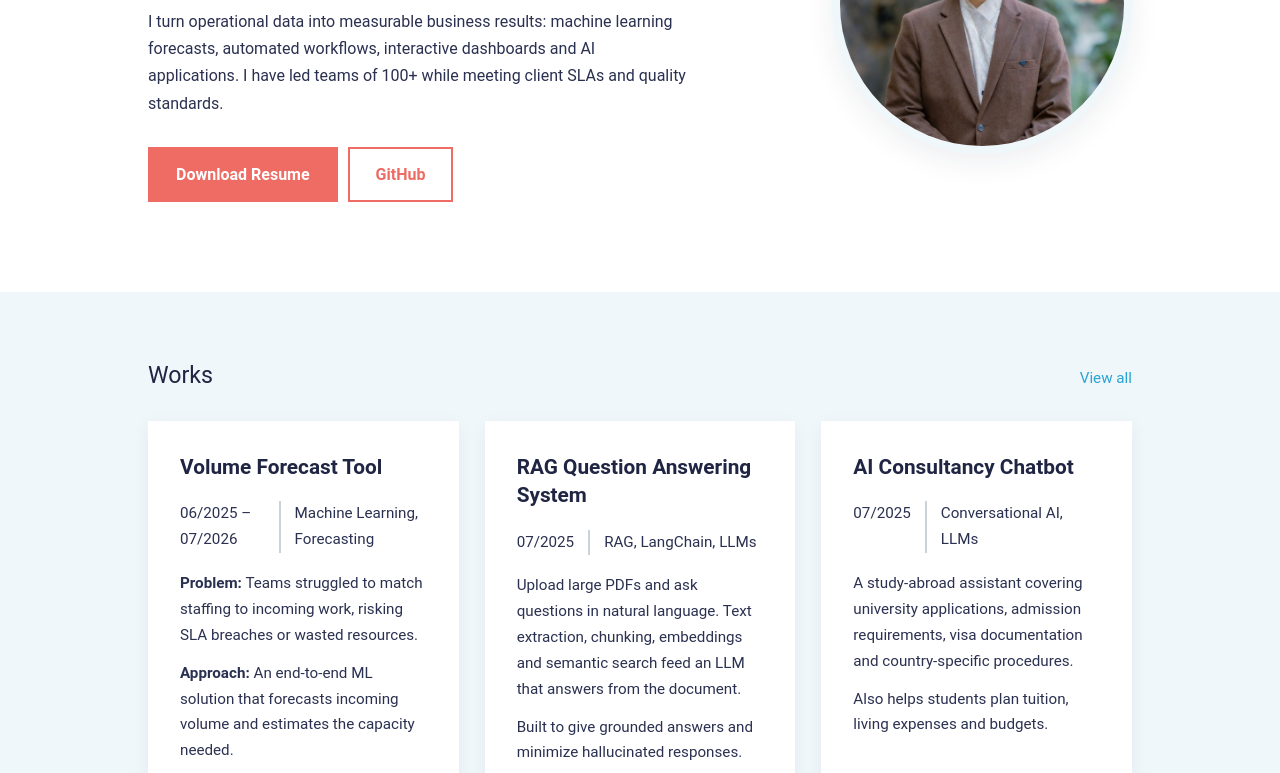
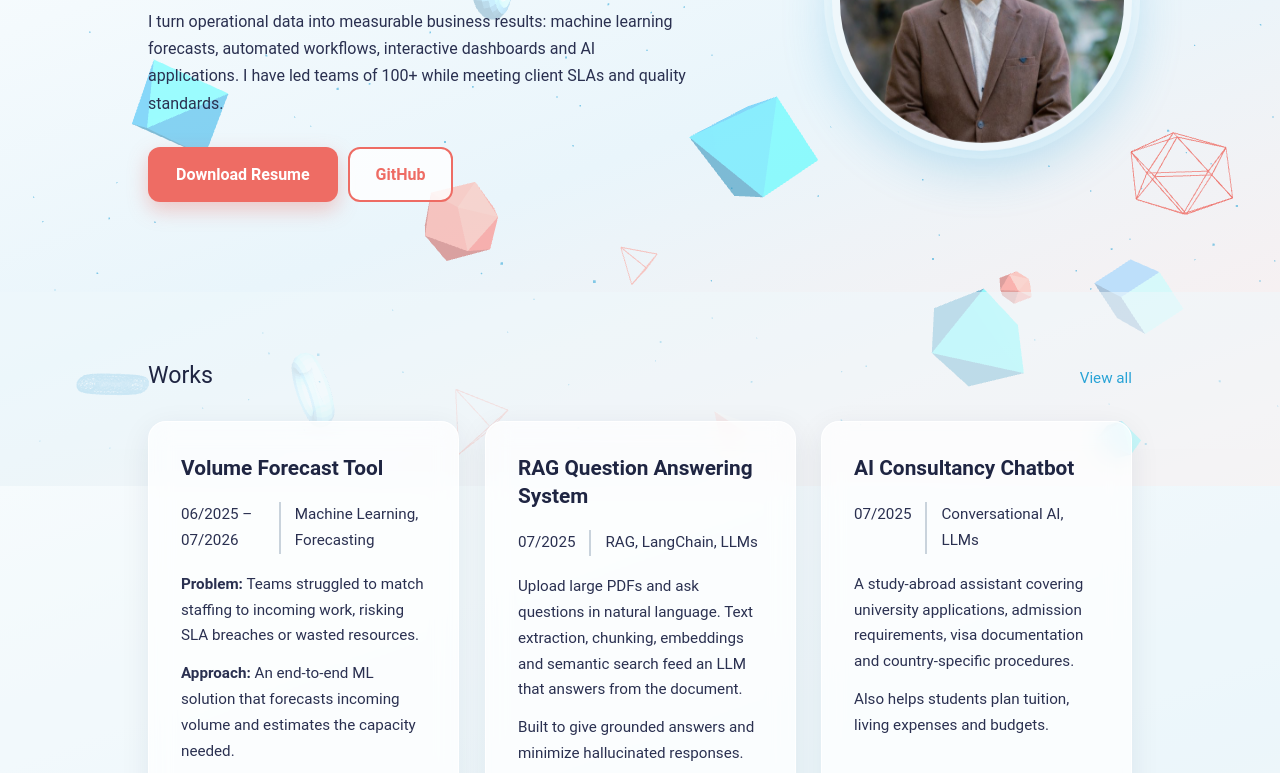
Before and after one commit to pranavghimire05-cpu/pranavghimire05-cpu.github.io, a plain HTML site: page index.html in a window 1280 px wide. Shown: the part 314-1087 px from the top of the page. Drawn offline with nearby package versions, Linux system fonts and the light colour scheme; animation ran at ten frames a second.

Commit message:
Enhance styles and add animations in index.html
Updated styles for various elements including buttons, cards, and sections. Added animations and improved background effects.

```diff
--- a/index.html
+++ b/index.html
@@ -8,8 +8,8 @@
 <style>
 :root{--navy:#1f2542;--text:#2a3050;--muted:#5d6482;--coral:#ee6c64;--coral-d:#e0564e;--blue:#29a3d6;--band:#eff7fb;--line:#e1ecf2;color-scheme:light}
 *{box-sizing:border-box}
-html{scroll-behavior:smooth}
-body{margin:0;font-family:Roboto,system-ui,-apple-system,"Segoe UI",sans-serif;background:#fff;color:var(--text);line-height:1.7}
+html{scroll-behavior:smooth;background:linear-gradient(160deg,#ffffff 0%,#e9f5fb 55%,#fdeeed 100%);background-attachment:fixed}
+body{margin:0;font-family:Roboto,system-ui,-apple-system,"Segoe UI",sans-serif;background:transparent;color:var(--text);line-height:1.7}
 a{color:var(--blue)}
 .wrap{max-width:1040px;margin:0 auto;padding:0 28px}
 nav{position:relative}
@@ -23,21 +23,22 @@ nav a.l:hover{color:var(--coral)}
 .hero .wrap{display:flex;align-items:center;justify-content:space-between;gap:48px}
 .hero h1{font-size:clamp(2rem,4.6vw,3rem);line-height:1.25;margin:0 0 22px;color:var(--navy)}
 .hero p{max-width:540px;color:var(--text);margin:0 0 30px}
-.btn{display:inline-block;background:var(--coral);color:#fff;text-decoration:none;font-weight:600;padding:14px 28px;transition:background .2s}
+.btn{display:inline-block;background:var(--coral);color:#fff;text-decoration:none;font-weight:600;padding:14px 28px;border-radius:12px;box-shadow:0 8px 20px rgba(238,108,100,.35);transition:background .2s,transform .2s}
+.btn:hover{transform:translateY(-2px)}
 .btn:hover{background:var(--coral-d)}
-.btn.ghost{background:#fff;color:var(--coral);border:2px solid var(--coral);padding:12px 26px;margin-left:10px}
+.btn.ghost{background:rgba(255,255,255,.8);box-shadow:none;color:var(--coral);border:2px solid var(--coral);padding:12px 26px;margin-left:10px}
 .btn.ghost:hover{background:var(--coral);color:#fff}
 .photo{flex:0 0 300px;height:300px;border-radius:50%;background:var(--band);padding:8px;box-shadow:0 8px 30px rgba(31,37,66,.08);overflow:hidden;position:relative}
 .photo img{width:100%;height:100%;object-fit:cover;border-radius:50%;display:block}
 .photo .ini{display:none;position:absolute;inset:8px;border-radius:50%;background:linear-gradient(135deg,#cfe9f5,#fbd9d6);align-items:center;justify-content:center;font-size:4rem;font-weight:700;color:var(--navy)}
 .photo.noimg .ini{display:flex}
-section.band{background:var(--band);padding:64px 0}
+section.band{background:rgba(239,247,251,.55);padding:64px 0}
 section.plain{padding:64px 0}
 .head{display:flex;justify-content:space-between;align-items:baseline;margin-bottom:26px}
 .head h2{margin:0;font-size:1.45rem;font-weight:400;color:var(--navy)}
 .head a{text-decoration:none;font-size:.95rem}
 .grid{display:grid;grid-template-columns:repeat(auto-fit,minmax(300px,1fr));gap:26px}
-.card{background:#fff;padding:32px;box-shadow:0 4px 18px rgba(31,37,66,.05);display:flex;flex-direction:column}
+.card{background:rgba(255,255,255,.72);backdrop-filter:blur(12px);-webkit-backdrop-filter:blur(12px);border:1px solid rgba(255,255,255,.9);border-radius:18px;padding:32px;box-shadow:0 8px 30px rgba(31,37,66,.08);display:flex;flex-direction:column}
 .card h3{margin:0 0 20px;font-size:1.3rem;line-height:1.35;color:var(--navy)}
 .meta{display:flex;gap:14px;margin-bottom:18px;font-size:.95rem;color:var(--text)}
 .meta span+span{border-left:2px solid #c9d3dc;padding-left:14px}
@@ -45,12 +46,12 @@ section.plain{padding:64px 0}
 .card .more{margin-top:auto;padding-top:8px;text-decoration:none;font-weight:600;font-size:.95rem}
 .card .more:hover{text-decoration:underline}
 .stats{display:grid;grid-template-columns:repeat(auto-fit,minmax(150px,1fr));gap:20px}
-.stat{background:#fff;padding:24px;box-shadow:0 4px 18px rgba(31,37,66,.05);text-align:center}
+.stat{background:rgba(255,255,255,.72);backdrop-filter:blur(12px);-webkit-backdrop-filter:blur(12px);border:1px solid rgba(255,255,255,.9);border-radius:18px;padding:24px;box-shadow:0 8px 30px rgba(31,37,66,.08);text-align:center}
 .stat b{display:block;font-size:1.8rem;color:var(--coral);line-height:1.2}
 .stat span{font-size:.88rem;color:var(--muted)}
 .skill h3{font-size:1.05rem;margin:0 0 10px}
 .skill p{margin:0;color:var(--muted)}
-.job{background:#fff;padding:26px 30px;margin-bottom:22px;box-shadow:0 4px 18px rgba(31,37,66,.05)}
+.job{background:rgba(255,255,255,.72);backdrop-filter:blur(12px);-webkit-backdrop-filter:blur(12px);border-radius:18px;padding:26px 30px;margin-bottom:22px;box-shadow:0 8px 30px rgba(31,37,66,.08)}
 .job h3{margin:0;font-size:1.15rem;color:var(--navy)}
 .job .meta{margin:4px 0 10px;color:var(--muted)}
 .job ul{margin:0;padding-left:20px;font-size:.95rem}
@@ -69,9 +70,19 @@ footer{padding:28px 0;text-align:center;color:var(--muted);font-size:.9rem}
  .photo{flex-basis:auto;width:240px;height:240px}
  .btn.ghost{margin:10px 0 0}
 }
+
+#bg{position:fixed;inset:0;width:100%;height:100%;z-index:-1;pointer-events:none}
+.card,.stat,.job{transition:transform .25s ease,box-shadow .25s ease;will-change:transform}
+.card:hover,.stat:hover,.job:hover{box-shadow:0 18px 44px rgba(31,37,66,.16)}
+.photo{animation:float 6s ease-in-out infinite;box-shadow:0 18px 50px rgba(41,163,214,.28),0 0 0 8px rgba(255,255,255,.7)}
+@keyframes float{0%,100%{transform:translateY(0)}50%{transform:translateY(-14px)}}
+.rv{opacity:0;transform:translateY(28px);transition:opacity .7s ease,transform .7s ease}
+.rv.in{opacity:1;transform:none}
+@media(prefers-reduced-motion:reduce){.photo{animation:none}.rv{opacity:1;transform:none;transition:none}}
 </style>
 </head>
 <body>
+<canvas id="bg" aria-hidden="true"></canvas>
 <nav><div class="wrap">
   <button class="burger" aria-label="Menu" onclick="document.getElementById('m').classList.toggle('open')"><i></i><i></i><i></i></button>
   <div class="menu" id="m">
@@ -200,5 +211,68 @@ footer{padding:28px 0;text-align:center;color:var(--muted);font-size:.9rem}
 </div></section>
 
 <footer>&copy; 2026 Pranav Raj Ghimire</footer>
+<script src="https://cdnjs.cloudflare.com/ajax/libs/three.js/r128/three.min.js"></script>
+<script>
+(function(){
+var reduce=matchMedia('(prefers-reduced-motion: reduce)').matches;
+var c=document.getElementById('bg');
+if(window.THREE&&c){
+ var r=new THREE.WebGLRenderer({canvas:c,alpha:true,antialias:true});
+ r.setPixelRatio(Math.min(devicePixelRatio||1,2));
+ var sc=new THREE.Scene(),cam=new THREE.PerspectiveCamera(55,1,.1,100);cam.position.z=14;
+ sc.add(new THREE.AmbientLight(0xffffff,.85));
+ var dl=new THREE.DirectionalLight(0xffffff,.9);dl.position.set(5,8,10);sc.add(dl);
+ var g=new THREE.Group();sc.add(g);
+ var cols=[0xee6c64,0x29a3d6,0x9ad0ec,0xf7b4af,0x7fb7e6];
+ var geos=[new THREE.IcosahedronGeometry(1,0),new THREE.OctahedronGeometry(1,0),new THREE.TorusGeometry(.8,.28,12,32),new THREE.TetrahedronGeometry(1.1,0),new THREE.BoxGeometry(1.2,1.2,1.2)];
+ var items=[],n=innerWidth<700?14:28;
+ for(var i=0;i<n;i++){
+  var col=cols[i%cols.length],m;
+  if(i%3===0)m=new THREE.MeshBasicMaterial({color:col,wireframe:true,transparent:true,opacity:.55});
+  else m=new THREE.MeshStandardMaterial({color:col,flatShading:true,transparent:true,opacity:.55,roughness:.5});
+  var mesh=new THREE.Mesh(geos[i%geos.length],m);
+  mesh.position.set((Math.random()-.5)*34,(Math.random()-.5)*26,-9+Math.random()*12);
+  var k=.35+Math.random()*.9;mesh.scale.set(k,k,k);
+  mesh.rotation.set(Math.random()*6,Math.random()*6,0);
+  mesh.userData={sx:(Math.random()-.5)*.012,sy:(Math.random()-.5)*.012,ph:Math.random()*6,sp:.3+Math.random()*.5,y0:mesh.position.y};
+  g.add(mesh);items.push(mesh);
+ }
+ var N=320,pos=new Float32Array(N*3);
+ for(var j=0;j<N*3;j+=3){pos[j]=(Math.random()-.5)*40;pos[j+1]=(Math.random()-.5)*30;pos[j+2]=-12+Math.random()*16}
+ var pg=new THREE.BufferGeometry();pg.setAttribute('position',new THREE.BufferAttribute(pos,3));
+ var pts=new THREE.Points(pg,new THREE.PointsMaterial({color:0x29a3d6,size:.07,transparent:true,opacity:.55}));
+ g.add(pts);
+ function size(){r.setSize(innerWidth,innerHeight,false);cam.aspect=innerWidth/innerHeight;cam.updateProjectionMatrix()}
+ size();addEventListener('resize',size);
+ var mx=0,my=0,t=0;
+ addEventListener('pointermove',function(e){mx=e.clientX/innerWidth-.5;my=e.clientY/innerHeight-.5});
+ function frame(){
+  t+=.01;
+  items.forEach(function(o){var d=o.userData;o.rotation.x+=d.sx;o.rotation.y+=d.sy;o.position.y=d.y0+Math.sin(t*d.sp+d.ph)*.8});
+  pts.rotation.y=t*.03;
+  var sy=window.scrollY||0;
+  g.rotation.y+=((mx*.5+sy*.0004)-g.rotation.y)*.04;
+  g.rotation.x+=((my*.3)-g.rotation.x)*.04;
+  g.position.y+=((sy*.0028)-g.position.y)*.06;
+  r.render(sc,cam);
+  if(!reduce)requestAnimationFrame(frame);
+ }
+ frame();
+}
+if(!reduce&&matchMedia('(hover:hover)').matches){
+ document.querySelectorAll('.card,.stat,.job').forEach(function(el){
+  el.addEventListener('mousemove',function(e){
+   var b=el.getBoundingClientRect(),x=(e.clientX-b.left)/b.width-.5,y=(e.clientY-b.top)/b.height-.5;
+   el.style.transform='perspective(800px) rotateX('+(-y*6)+'deg) rotateY('+(x*6)+'deg) translateY(-6px)';
+  });
+  el.addEventListener('mouseleave',function(){el.style.transform=''});
+ });
+}
+if('IntersectionObserver' in window&&!reduce){
+ var io=new IntersectionObserver(function(es){es.forEach(function(e){if(e.isIntersecting){var t=e.target;t.classList.add('in');io.unobserve(t);setTimeout(function(){t.classList.remove('rv','in');t.style.transitionDelay=''},1100)}})},{threshold:.12});
+ document.querySelectorAll('.card,.stat,.job,.head').forEach(function(el,i){el.classList.add('rv');el.style.transitionDelay=(i%3)*80+'ms';io.observe(el)});
+}
+})();
+</script>
 </body>
 </html>
```
